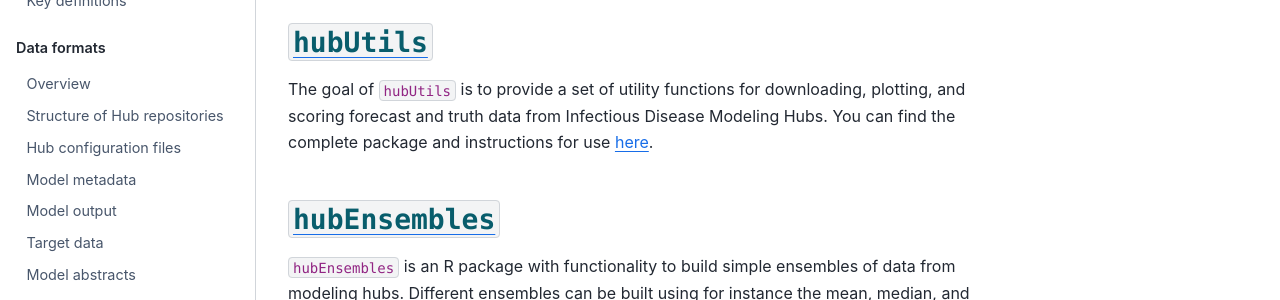
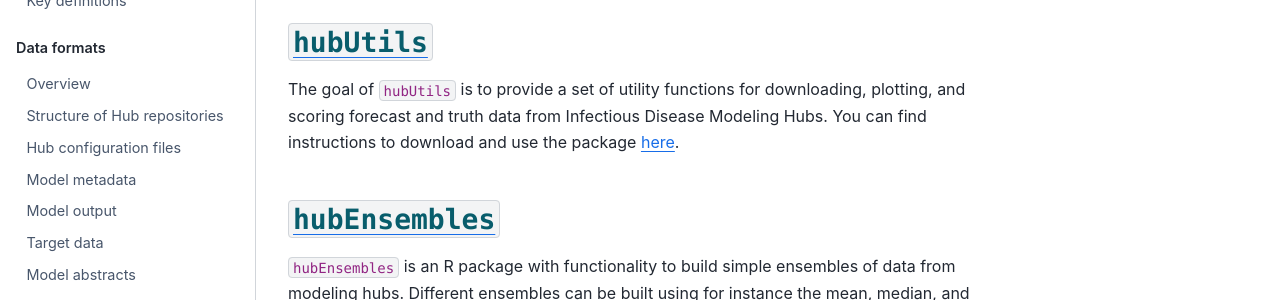
Before and after one commit to hubverse-org/hubDocs, a Sphinx documentation site: the page built from docs/source/software/software-available.md, in a window 1280 px wide and 1160 px high. Shown: the part 288-588 px from the top of the window. Built offline with Sphinx 7.4.7 and the Sphinx Book theme 1.1.4, drawn with Linux system fonts in a browser that asks for light colours; pages that are not in the unit, such as notebooks, are missing from menus.

Commit message:
Update software-available.md

```diff
--- a/docs/source/software/software-available.md
+++ b/docs/source/software/software-available.md
@@ -2,9 +2,9 @@
 
 To assist users in building a hub, we have developed a software suite with specific functions and uses outlined below. These tools are designed to support common modeling hub tasks, like loading model output data, plotting the model output data, building ensembles using the data, and in some cases evaluating the predictions made by different models.
 
-## [`hubUtils`](https://github.com/Infectious-Disease-Modeling-Hubs/hubUtils)
+## [`hubUtils`](https://infectious-disease-modeling-hubs.github.io/hubUtils/)
 
-The goal of `hubUtils` is to provide a set of utility functions for downloading, plotting, and scoring forecast and truth data from Infectious Disease Modeling Hubs. You can find the complete package and instructions for use [here](https://github.com/Infectious-Disease-Modeling-Hubs/hubUtils).
+The goal of `hubUtils` is to provide a set of utility functions for downloading, plotting, and scoring forecast and truth data from Infectious Disease Modeling Hubs. You can find instructions to download and use the package [here](https://infectious-disease-modeling-hubs.github.io/hubUtils/).
 
 ## [`hubEnsembles`](https://github.com/Infectious-Disease-Modeling-Hubs/hubEnsembles)
 
```
